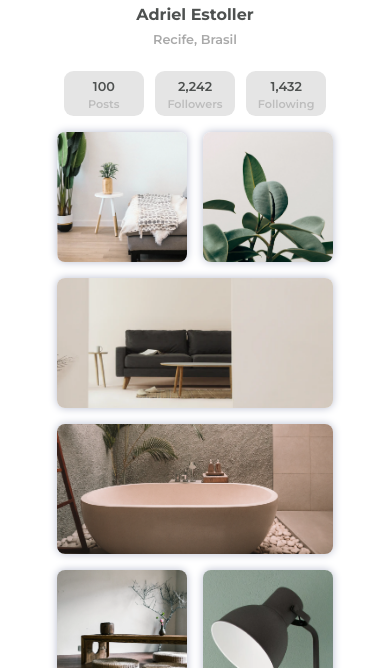
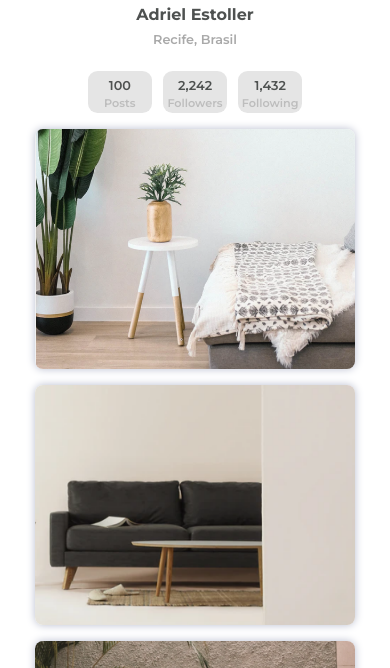
Before and after one commit to adrielestoller/PhotoGallery, a plain HTML site: page index.html in a window 390 px wide. Shown: the part 176-844 px from the top of the page. Drawn offline with Linux system fonts and the light colour scheme.

Commit message:
Gallery grid changed to flex

```diff
--- a/style.css
+++ b/style.css
@@ -194,14 +194,10 @@ footer {
 @media screen and (max-width: 768px) {
   .title-user-name {
     font-size: 1rem;
-
-    color: var(--gray-primary);
   }
 
   .text-user-location {
     font-size: .8rem;
-
-    color: var(--gray-secundary);
   }
 
   .social {
@@ -209,12 +205,9 @@ footer {
   }
 
   .social-card {
-    width: 5rem;
-    padding: .3rem 0;
+    width: 4rem;
+    padding: .2rem 0;
     border-radius: .6rem;
-    text-align: center;
-
-    background-color: var(--gray-box-primary);
   }
 
   .social-number {
@@ -226,58 +219,42 @@ footer {
   }
 
   .grid-container {
-    display: grid;
-    grid-template-columns: auto auto;
-    grid-template-rows: auto auto auto auto auto;
+    display: flex;
+    flex-direction: column;
     gap: 1rem;
-
-    padding-top: 1rem;
   }
 
   .grid {
-    min-width: 130px;
-    min-height: 130px;
+    width: 80%;
   }
 
   .item-1 {
-    grid-column: 1;
-    grid-row: 1;
-
+    width: 100%;
     background-image: url(img/photo1.png);
   }
 
   .item-2 {
-    grid-column: 1 /span;
-    grid-row: 2;
-
+    width: 100%;
     background-image: url(img/photo2.png);
   }
 
   .item-3 {
-    grid-column: 1 /span;
-    grid-row: 3;
-
+    width: 100%;
     background-image: url(img/photo3.png);
   }
 
   .item-4 {
-    grid-column: 2;
-    grid-row: 4 /span 6;
-
+    width: 100%;
     background-image: url(img/photo4.png);
   }
 
   .item-5 {
-    grid-column: 2;
-    grid-row: 1;
-
+    width: 100%;
     background-image: url(img/photo5.png);
   }
 
   .item-6 {
-    grid-column: 1;
-    grid-row: 4;
-
+    width: 100%;
     background-image: url(img/photo6.png);
   }
 }
```
